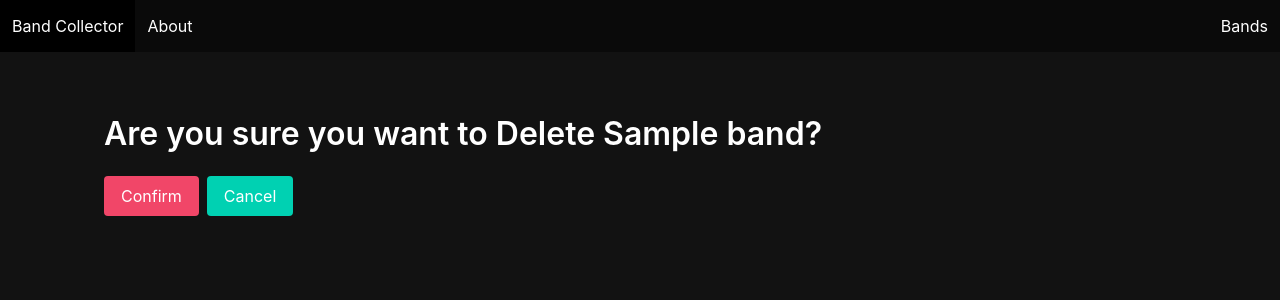
After one commit to Gabrielcruz1/django-collector, a Django app: page /bands/1/delete in a window 1280 px wide. The commit adds this page. Shown: the top 300 px of the page. Run offline with Django 4.2, Linux system fonts and the light colour scheme; tables that the repository leaves empty hold one stand-in row (values such as "Sample post").

Commit message:
full crud

```diff
--- /dev/null
+++ b/main_app/templates/band_delete_confirmation.html
@@ -0,0 +1,12 @@
+{% extends 'base.html' %} {% block content %}
+<h1 class="title pt-5">Are you sure you want to Delete {{band.name}}?</h1>
+<form method="post">
+    {% csrf_token %}
+    <div class="buttons">
+    <!-- confirm artist delete -->
+        <input class="button is-danger" type="submit" value="Confirm" />
+        <!-- Redirect back to detail on cancel -->
+        <a class="button is-primary" href="{% url 'band_detail' artist.pk %}">Cancel</a>
+    </div>
+</form>
+{% endblock %}
--- a/main_app/templates/band_detail.html
+++ b/main_app/templates/band_detail.html
@@ -16,12 +16,12 @@
 </div>
 <div class="detail__container">
     <div class="buttons">
-        <a href="" class="button is-info">
+        <a href="{% url 'band_update' band.pk %}" class="button is-info">
             <span class="icon">
                 <i class="fas fa-edit"></i>
             </span>
         </a>
-        <a href="" class="button is-danger">
+        <a href="{% url 'band_delete' band.pk %}" class="button is-danger">
             <span class="icon">
                 <i class="fas fa-trash-alt"></i>
             </span>
--- a/main_app/urls.py
+++ b/main_app/urls.py
@@ -12,6 +12,8 @@ urlpatterns = [
     path('bands/new/', views.BandCreate.as_view(), name="band_create"),
     #NEW ROUTE FOR DETAIL
     path('bands/<int:pk>/', views.BandDetail.as_view(), name="band_detail"),
-    path('bands/<int:pk>/update', views.BandUpdate.as_view(), name="band_update")
+    path('bands/<int:pk>/update', views.BandUpdate.as_view(), name="band_update"),
+    #OUR NEW ROUTE INCLUDING THE PK PARAM
+    path('bands/<int:pk>/delete', views.BandDelete.as_view(), name="band_delete"),
 
 ]
--- a/main_app/views.py
+++ b/main_app/views.py
@@ -6,6 +6,7 @@ from django.views.generic.base import TemplateView
 # This will import the class we are extending
 from django.views.generic.edit import CreateView, UpdateView, DeleteView
 from django.views.generic.detail import DetailView
+from django.urls import reverse
 from .models import Band
 
 
@@ -71,7 +72,8 @@ class BandCreate(CreateView):
     model = Band
     fields = ['name', 'image', 'bio', 'verified_band']
     template_name = "band_create.html"
-    success_url = "/bands/"
+    def get_success_url(self):
+        return reverse('band_detail', kwargs={'pk': self.object.pk})
 
 class BandDetail(DetailView):
     model = Band
@@ -81,8 +83,13 @@ class BandUpdate(UpdateView):
     model = Band
     fields = ['name', 'image', 'bio', 'verified_band']
     template_name = "band_update.html"
+    def get_success_url(self):
+        return reverse('band_detail', kwargs={'pk': self.object.pk})
+
+class BandDelete(DeleteView):
+    model = Band
+    template_name = "band_delete_confirmation.html"
     success_url = "/bands/"
-
 
 
 
```
